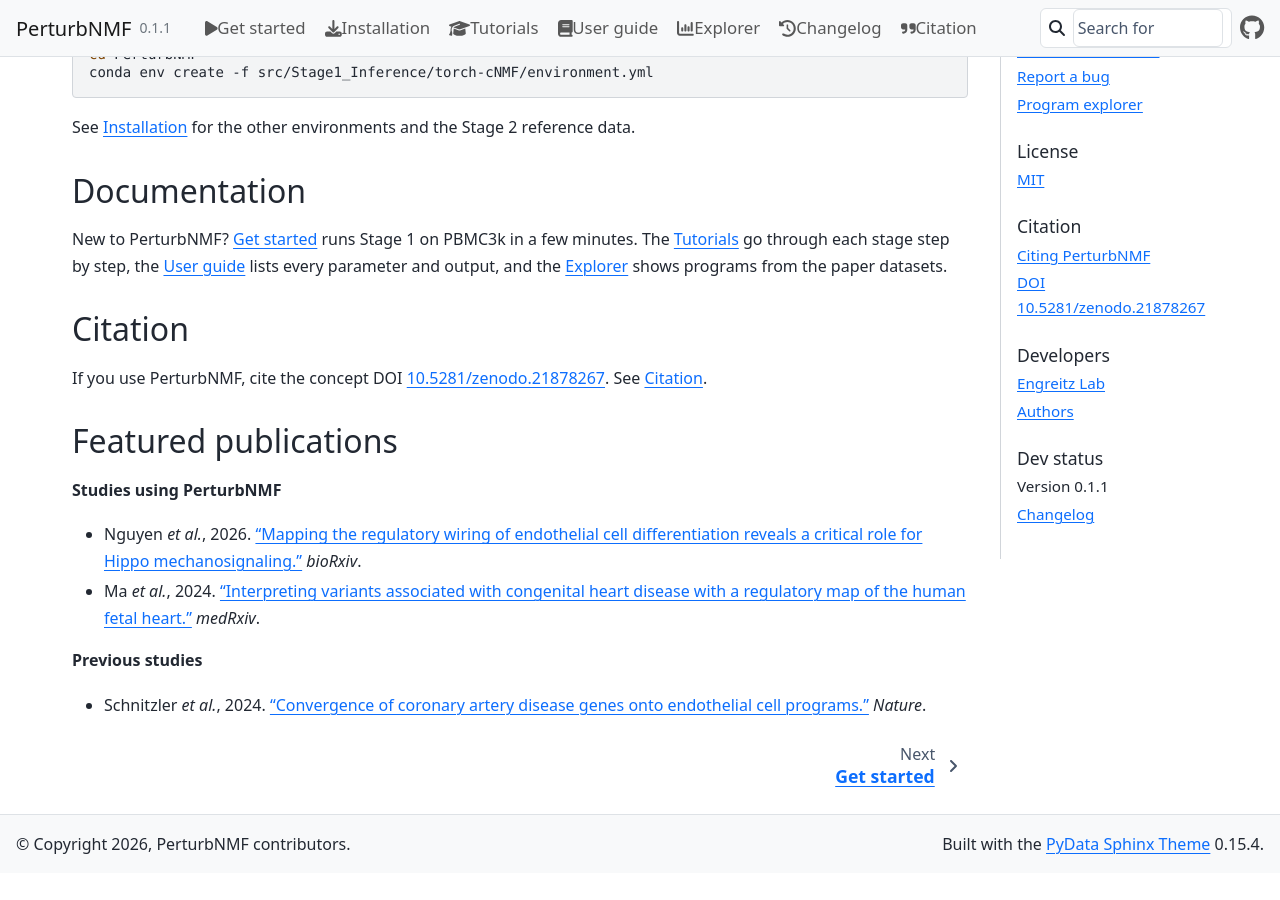
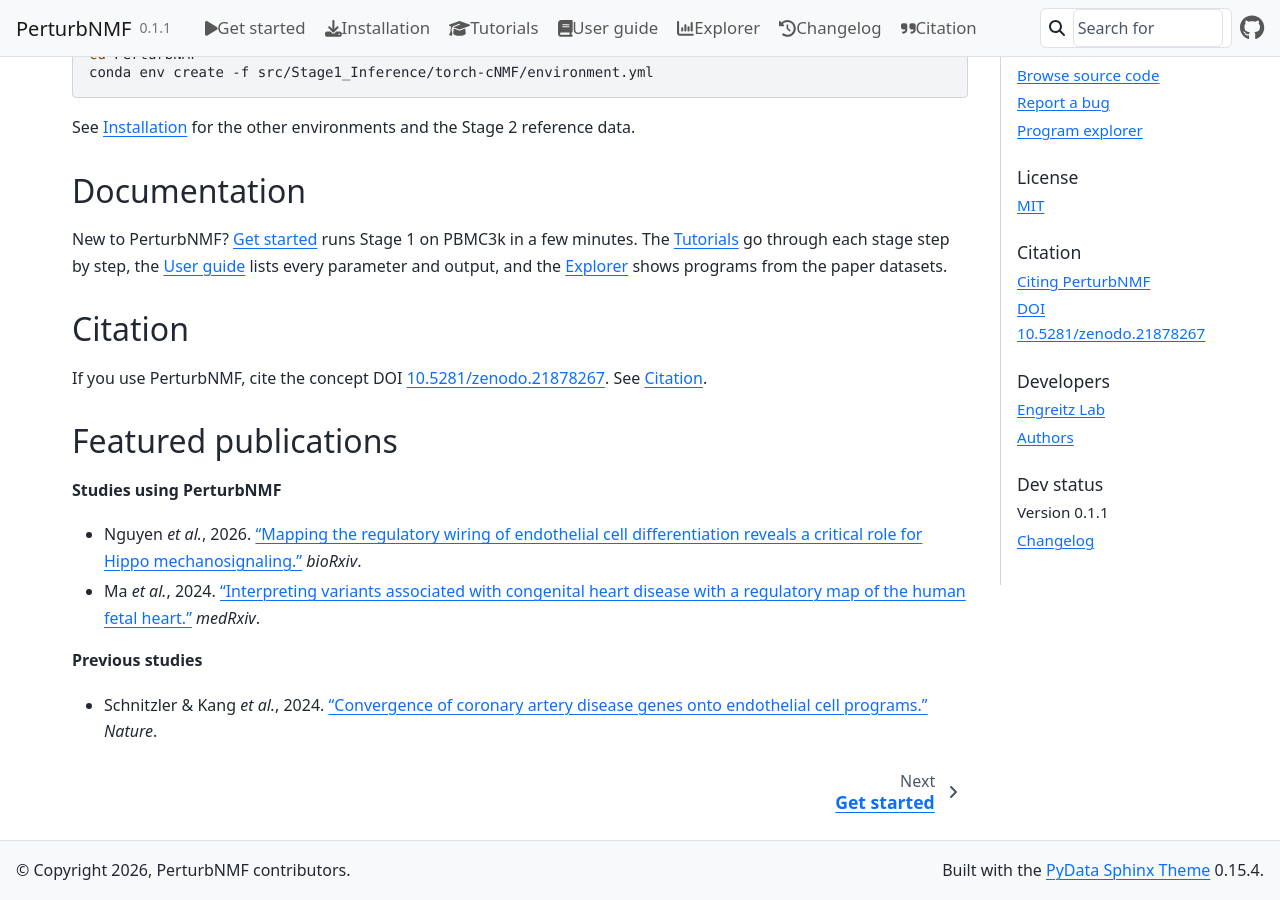
Before and after one commit to EngreitzLab/PerturbNMF, a Sphinx documentation site: the page built from docs/index.md, in a window 1280 px wide and 900 px high, scrolled down 1155 px. Built offline with Sphinx 7.4.7 and the PyData theme 0.15.4, drawn with Linux system fonts in a browser that asks for light colours; pages that are not in the unit, such as notebooks, are missing from menus; before the commit the page ends 2028 px from its top, so only the background shows below that.

Commit message:
Credit both co-first authors of the coronary artery disease paper
Co-Authored-By: Claude Opus 5.5 (1M context) <noreply@anthropic.com>

````diff
--- a/docs/index.md
+++ b/docs/index.md
@@ -53,7 +53,7 @@ If you use PerturbNMF, cite the concept DOI
 
 **Previous studies**
 
-- Schnitzler *et al.*, 2024. [“Convergence of coronary artery disease genes onto endothelial cell programs.”](https://www.nature.com/articles/s41586-024-07022-x) *Nature*.
+- Schnitzler & Kang *et al.*, 2024. [“Convergence of coronary artery disease genes onto endothelial cell programs.”](https://www.nature.com/articles/s41586-024-07022-x) *Nature*.
 
 ```{toctree}
 :hidden:
````
